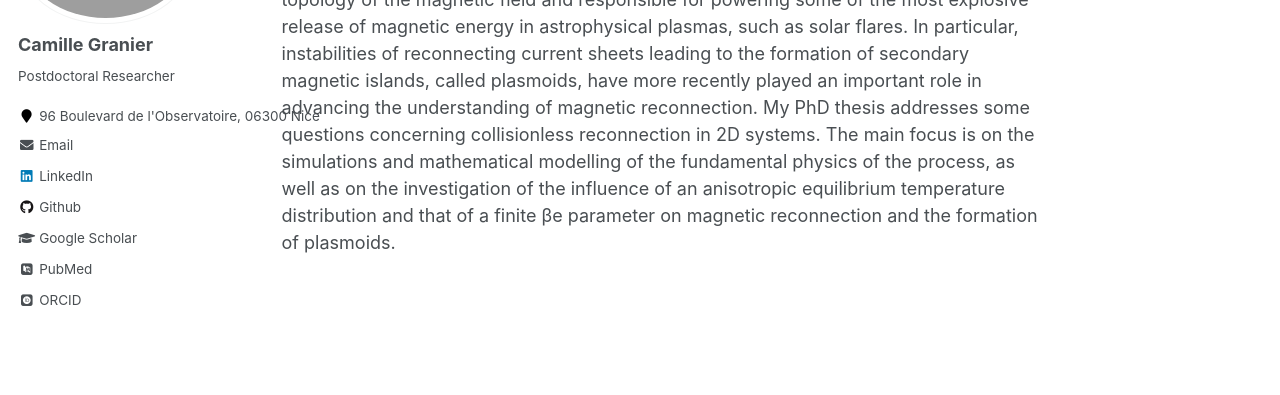
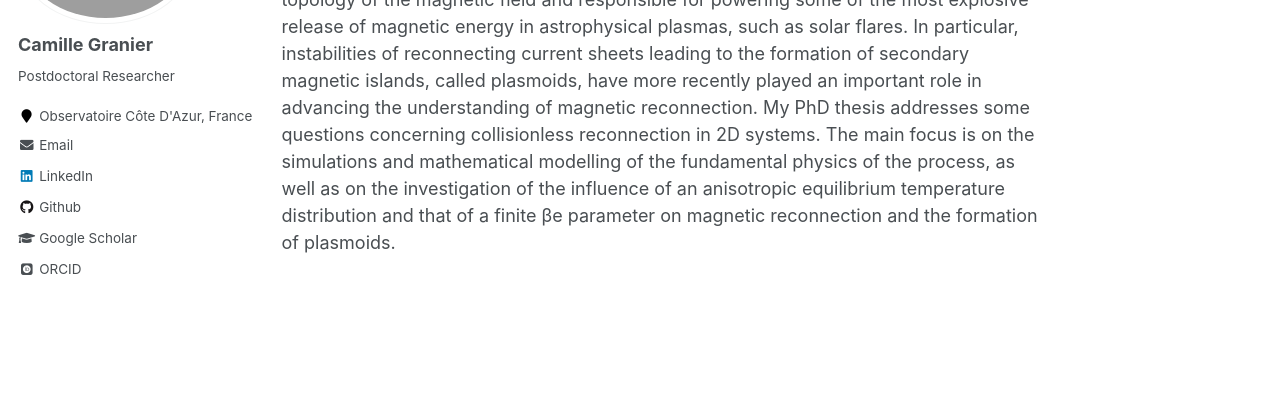
Before and after one commit to K1000Granier/K1000Granier.github.io, a Jekyll site: the page built from _pages/about.md, in a window 1280 px wide. Shown: the part 228-623 px from the top of the page. Built offline with Jekyll 4.4.1, drawn with Linux system fonts in a browser that asks for light colours; some web fonts are replaced.

Commit message:
Update _config.yml

```diff
--- a/_config.yml
+++ b/_config.yml
@@ -83,9 +83,9 @@ author:
   name             : "Camille Granier"
   avatar           : "profile.png"
   bio              : "Postdoctoral Researcher"
-  location         : "96 Boulevard de l'Observatoire, 06300 Nice"
+  location         : "Observatoire Côte D'Azur, France"
   employer         :
-  pubmed           : "https://www.ncbi.nlm.nih.gov/pubmed/?term=john+snow"
+  pubmed           :
   googlescholar    : "https://scholar.google.com/citations?hl=en&user=pOJJVcgAAAAJ"
   email            : "camille.granier@oca.eu"
   researchgate     :  # example: "https://www.researchgate.net/profile/yourprofile"
```
